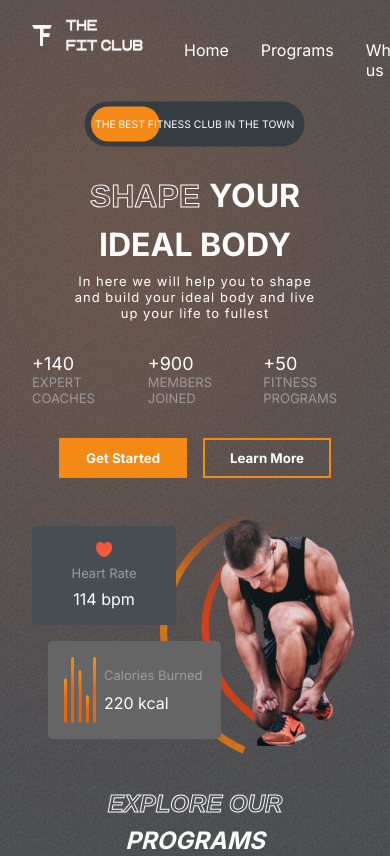
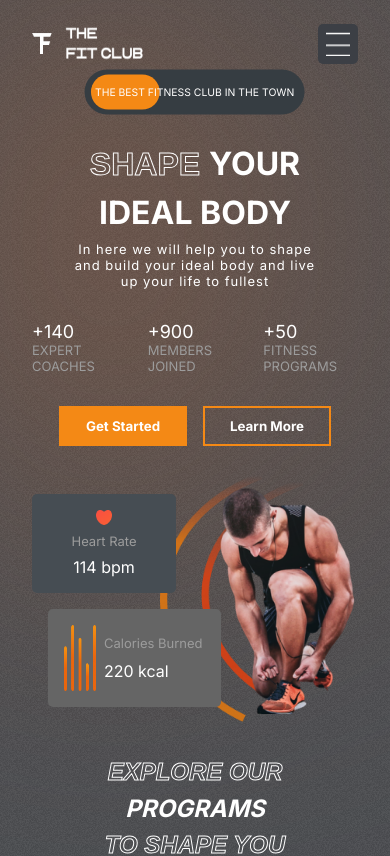
Before and after one commit to 0xSravan03/gym-react-app, a React (Create React App) app: page / in a window 390 px wide. Shown: the top 856 px of the page. Built offline with nearby package versions, Linux system fonts and the light colour scheme.

Commit message:
added hamburger menu for mobile view

```diff
--- a/src/components/Header/Header.css
+++ b/src/components/Header/Header.css
@@ -27,6 +27,14 @@
     .logo {
         width: 7rem;
         height: 2.5rem;
-        margin-top: -0.5rem;
+    }
+
+    .header-menu {
+        position: fixed;
+        right: 2rem;
+        z-index: 99;
+        flex-direction: column;
+        background-color: var(--appColor);
+        padding: 2rem;
     }
 }
--- a/src/components/Header/Header.js
+++ b/src/components/Header/Header.js
@@ -1,18 +1,24 @@
 import React from 'react';
 import './Header.css';
 import Logo from '../../assets/logo.png';
+import bars from '../../assets/bars.png';
+import { useState } from 'react';
 
 const Header = () => {
+  const mobile = window.innerWidth <= 768 ? true : false;
+  const [menuOpened, setMenuOpened] = useState(false);
   return (
     <div className='header'>
-        <img src={ Logo } alt="Logo" className='logo' />
-        <ul className='header-menu'>
-            <li>Home</li>
-            <li>Programs</li>
-            <li>Why us</li>
-            <li>Plans</li>
-            <li>Testimonials</li>
+      <img src={Logo} alt="Logo" className='logo' />
+      {menuOpened === false && mobile === true ? <img src={bars} alt="hamburger" style={{ width: '1.5rem', height: '1.5rem', backgroundColor: 'var(--appColor)', padding: '0.5rem', borderRadius: '5px' }} onClick={() => setMenuOpened(true)}/> : (
+        <ul className='header-menu' onClick={() => setMenuOpened(false)}>
+          <li>Home</li>
+          <li>Programs</li>
+          <li>Why us</li>
+          <li>Plans</li>
+          <li>Testimonials</li>
         </ul>
+      )}
     </div>
   );
 }
```
